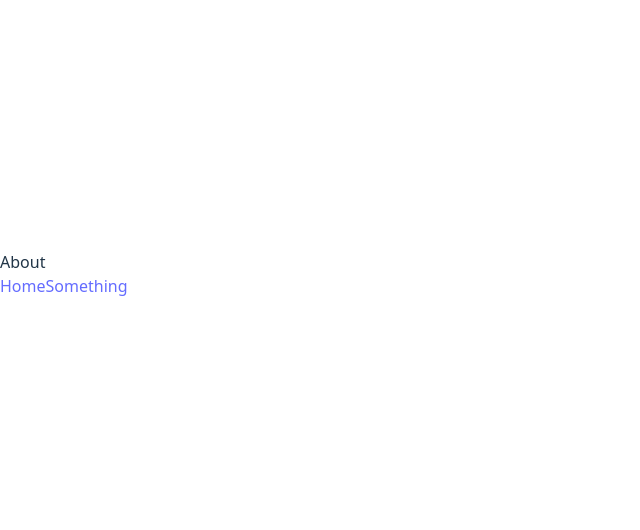
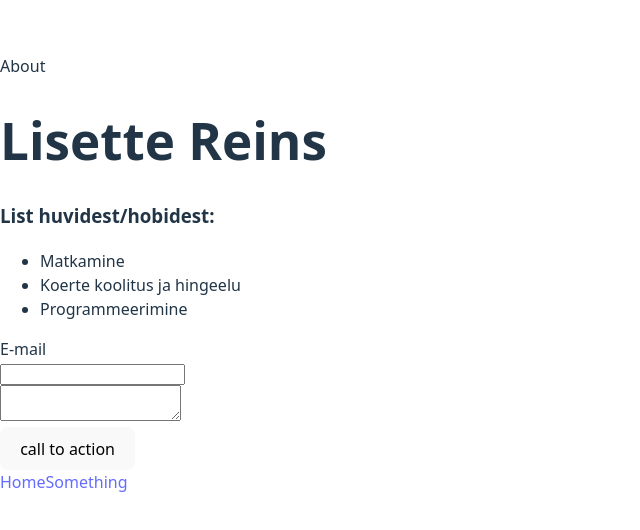
Before and after one commit to lisettereins/rakenduste-programmeerimine-2025, a React (Vite) app in the folder 2025-09-18/2025-09-18/: page /#/about in a window 1280 px wide. Shown: the part 126-656 px from the top of the page, without its empty margins (0-640 px from the left). Built offline with nearby package versions, Linux system fonts and the light colour scheme.

Commit message:
feat: added content to the about container and fixed a routing issue

```diff
--- a/2025-09-18/2025-09-18/src/components/About.tsx
+++ b/2025-09-18/2025-09-18/src/components/About.tsx
@@ -4,8 +4,27 @@ function About() {
   return (
     <>
       <div>About</div>
+      <div id="contactformContainer">
+        <h1>Lisette Reins</h1>
+        <h3>List huvidest/hobidest:</h3>
+        <ul>
+          <li>Matkamine</li>
+          <li>Koerte koolitus ja hingeelu</li>
+          <li>Programmeerimine</li>
+        </ul>
+        <label htmlFor="email">E-mail</label>
+        <br />
+        <input
+          type="text"
+          id="email"
+        />
+        <br />
+        <textarea></textarea>
+        <br />
+        <button>call to action</button>
+      </div>
       <nav>
-        <Link to="/home">Home</Link>
+        <Link to="/">Home</Link>
         <Link to="/something">Something</Link>
       </nav>
       <Outlet />
--- a/2025-09-18/2025-09-18/src/components/Home.tsx
+++ b/2025-09-18/2025-09-18/src/components/Home.tsx
@@ -5,7 +5,7 @@ function Home() {
     <>
       <div>Home</div>
       <nav>
-        <Link to="/home">Home</Link>
+        <Link to="/about">About</Link>
         <Link to="/something">Something</Link>
       </nav>
       <Outlet />
--- a/2025-09-18/2025-09-18/src/components/Something.tsx
+++ b/2025-09-18/2025-09-18/src/components/Something.tsx
@@ -6,7 +6,7 @@ function Something() {
       <div>Something</div>
       <nav>
         <Link to="/about">About</Link>
-        <Link to="/home">Home</Link>
+        <Link to="/">Home</Link>
       </nav>
       <Outlet />
     </>
```
Also changed, not shown: 1 other file (tests, documents, lock files or other folders).
